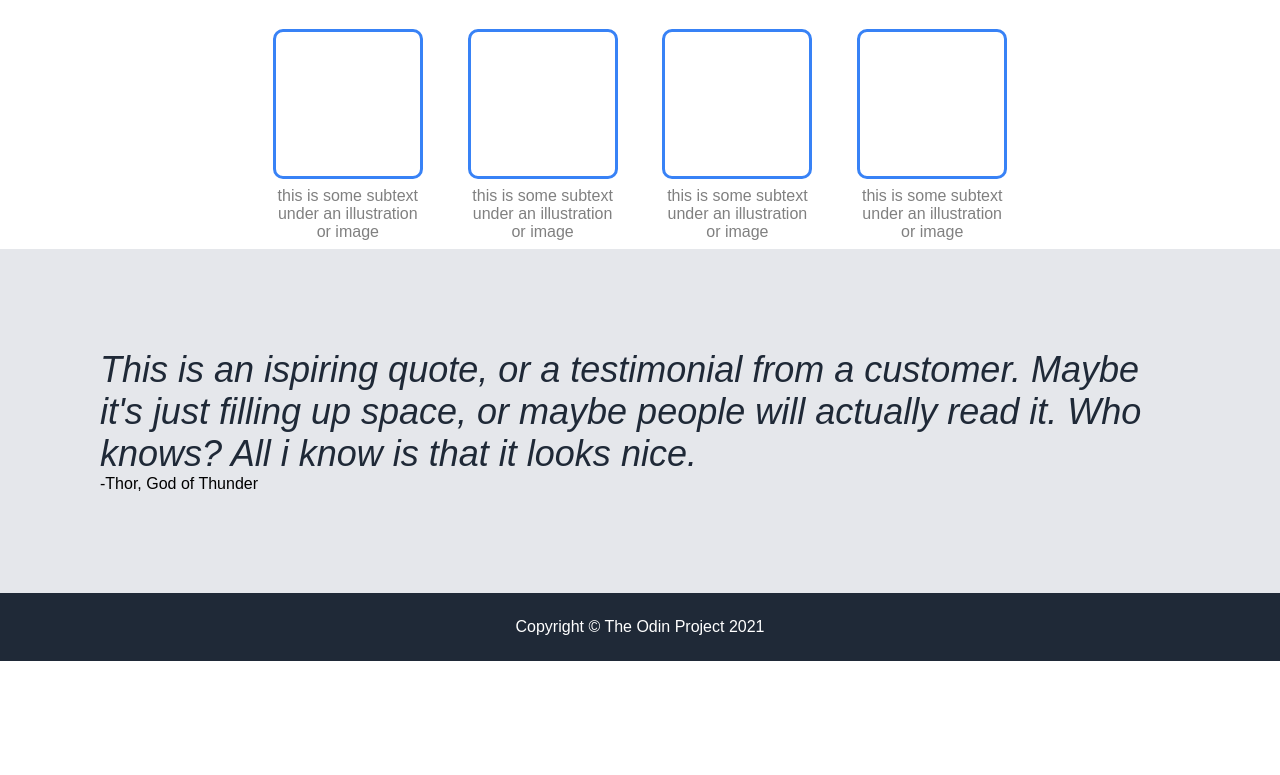
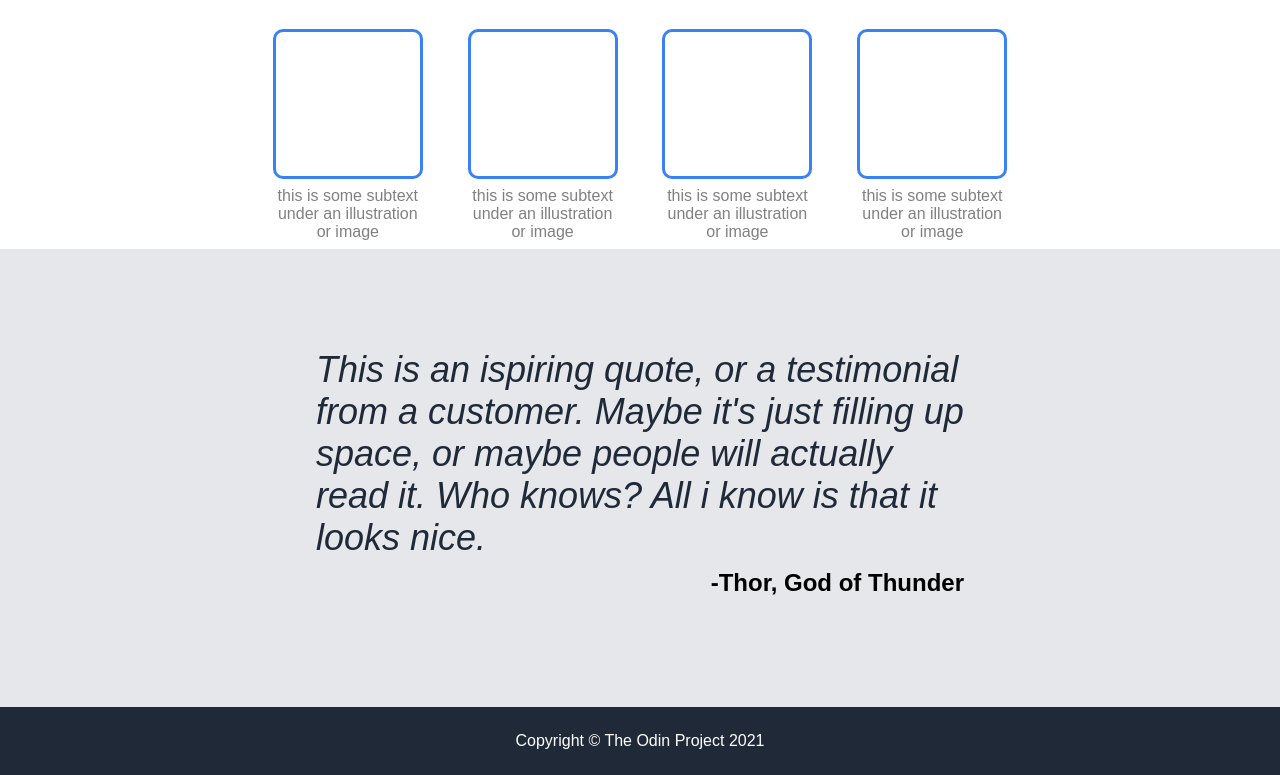
Before and after one commit to Neroslike/landing-page, a plain HTML site: page index.html in a window 1280 px wide. Shown: the part 603-1378 px from the top of the page. Before the commit the page ends 1264 px from the top, so only its background shows below. Drawn offline with Linux system fonts and the light colour scheme.

Commit message:
Add styling to the quote

```diff
--- a/index.html
+++ b/index.html
@@ -56,6 +56,7 @@
         </div>
     </div>
     <div class="inspirational">
+        <div class="quote-container">
             <div class="inspiration-quote">
                 This is an ispiring quote, or a testimonial from a customer.
                 Maybe it's just filling up space, or maybe people will
@@ -64,6 +65,8 @@
             </div>
             <div class="source">-Thor, God of Thunder</div>
         </div>
+
+    </div>
     <div class="footer">
         <div>Copyright © The Odin Project 2021</div>
     </div>
--- a/styles/style.css
+++ b/styles/style.css
@@ -139,7 +139,21 @@ button {
 
 .inspirational {
     background-color: #E5E7EB;
+    padding: 100px;
+    display: flex;
+    justify-content: center;
+    align-items: center;
+}
+
+.quote-container {
     display: flex;
     flex-direction: column;
-    padding: 100px;
+    max-width: 60%;
 }
+
+.source {
+    align-self: flex-end;
+    font-weight: 900;
+    font-size: 24px;
+    padding: 10px 0;
+}
```
Lines whose indentation alone changed are shown as unchanged.
